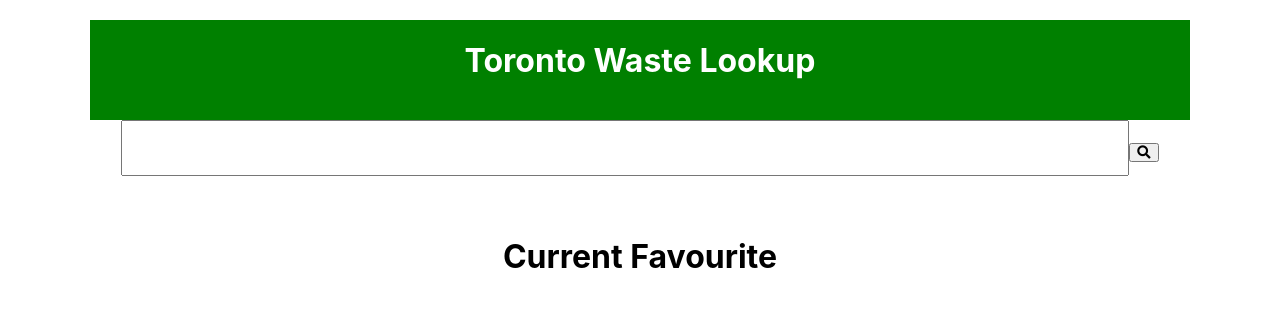
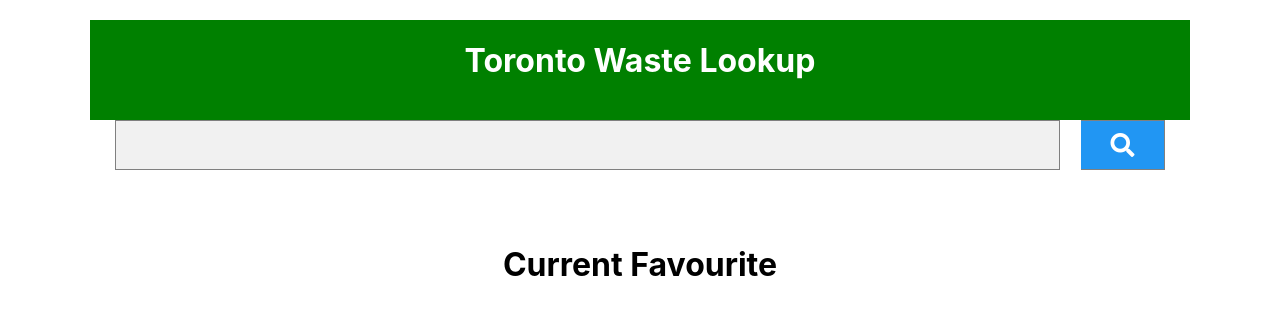
Before and after one commit to rushingbrendan/shopifyWebApplication1, a React (Create React App) app in the folder shopify-application/: page / in a window 1280 px wide. Shown: the top 314 px of the page. Built offline with nearby package versions, Linux system fonts and the light colour scheme.

Commit message:
added more css

```diff
--- a/shopify-application/src/components/torontoWasteLookup.css
+++ b/shopify-application/src/components/torontoWasteLookup.css
@@ -1,3 +1,7 @@
+
+ul li { padding: 5px 0px; }
+
+
 .wasteInfoContainer
 {
     margin: auto;
@@ -60,8 +64,85 @@
     line-height: 20px;
 }
 
-.searchButton
+
+
+.searchFrame
 {
-    width: 200px;
-    height: 50px;
+    width: 1050px;
+    height: 100px;
+    display: flex;
+    justify-content: center;
+    display: inline-block;
+    margin-left: auto;
+    margin-right: auto;
+    text-align: center;
 }
+
+* {
+  box-sizing: border-box;
+}
+
+.searchInput {
+  padding: 10px;
+  font-size: 17px;
+  border: 1px solid grey;
+  float: left;
+  width: 90%;
+  background: #f1f1f1;
+}
+
+.searchButton {
+  float: right;
+  width: 8%;
+  padding: 12px;
+  background: #2196F3;
+  color: white;
+  font-size: 12px;
+  border: 1px solid grey;
+  border-left: none;
+  cursor: pointer;
+}
+
+.searchButton :hover {
+  background: #0b7dda;
+  color: yellow;
+
+}
+
+form.example::after {
+  content: "";
+  clear: both;
+  display: table;
+}
+
+.checkboxColumn{
+    float: middle;
+
+    vertical-align: top;
+    width: 5%;
+    border: solid black 1px;
+
+}
+
+.titleColumn{
+    float: left;
+    text-align: left;
+    vertical-align: top;
+    width: 35%;
+    border: solid black 1px;
+
+
+}
+
+.bodyColumn{
+    float: left;
+    text-align: left;
+    vertical-align: top;
+
+    width: 55%;
+    border: solid black 1px;
+}
+
+.horizontalPaddingColumn{
+    width:5%;
+}
--- a/shopify-application/src/components/torontoWasteLookup.js
+++ b/shopify-application/src/components/torontoWasteLookup.js
@@ -12,13 +12,11 @@
         super(props);
         this.state = {
             searchInput: '',
-            //searchKeyword: "takeout",
-            searchKeyword: "egg carton",
-            //searchKeyword: "bread bag tag, milk bag tag, elastic band, rubber band, twist tie, rope, twine, string, hemp, ribbon, bow, burlap, staple, fastener, wire, florists wire, plastic tag, tape, duct tape, electrical tape, masking tape, scotch tape, painters tape, tape dispenser, chain, nylon, thread",
+            searchKeyword: '',
             rawData: [],
             matchedData: [],
             favourites: [],
-            selectedFavourite: "Oversize (flooring & carpeting)"
+            selectedFavourite: ''
         };
     }
 
@@ -46,9 +44,7 @@
             if(i !== -1) {
                 this.state.favourites.splice(i, 1);
             }
-            //this.state.favourites.pop(event.target.value)
           }
-
       }
 
     /* Triggered when search button is clicked */
@@ -64,10 +60,40 @@
             {this.state.rawData.filter(result=>result.keywords.includes(this.state.searchInput)).map(item=>
 
               <div className="APIreturnedDataFont" >
+                <div className="checkboxColumn">
+                <br></br>
+                    <input type="checkbox" key={item.title} value={item.title} onChange={this.updateFavourites}
+                     defaultChecked={this.determineCheckStatus}>
+                     </input>
+            </div>
+                <div className="titleColumn">
+                    <h4>&nbsp;&nbsp;{item.title}</h4>
+                </div>
+                <div className="horizontalPaddingColumn"></div>
+                <div className="bodyColumn">
+
+                <div dangerouslySetInnerHTML={{
+                    __html: item.body.split('&lt;').join('<').split('&gt;').join('>')
+                    }} />
+                </div>
+              </div>
+            )}
+      </div>
+        )
+    }
+
+
+    displayUserFavouritesFunction = (event) => {
+        return(
+            <div>
+            {this.state.rawData.filter(result=>this.state.favourites.includes(result.title)).map(item=>
+
+              <div className="APIreturnedDataFont" >
                   <table border="1">
                       <tbody>
-                          <td width="5" align="right">
-                              <input type="checkbox" value={item.title} onChange={this.updateFavourites} defaultChecked={false}></input>
+                          <td width="10 px" align="right">
+                              <input type="checkbox" value={item.title}
+                                onChange={this.updateFavourites} checked={true}></input>
                           </td>
                           <td width ="500 px" align="left">
                               <h4>&nbsp;&nbsp;{item.title}</h4>
@@ -87,58 +113,14 @@
     }
 
 
-    displayUserFavouritesFunction = (event) => {
-        return(
-            <div>
-            {this.state.rawData.filter(result=>this.state.favourites.includes(result.title)).map(item=>
-
-              <div className="APIreturnedDataFont" >
-                  <table border="1">
-                      <tbody>
-                          <td width="5" align="right">
-                              <input type="checkbox" value={item.title} onChange={this.updateFavourites} defaultChecked={false}></input>
-                          </td>
-                          <td width ="500 px" align="left">
-                              <h4>&nbsp;&nbsp;{item.title}</h4>
-                          </td>
-                          <td width="700 px" align="left">
-
-                            <div dangerouslySetInnerHTML={{
-                                __html: item.body.split('&lt;').join('<').split('&gt;').join('>')
-                                }} />
-                          </td>
-                      </tbody>
-                  </table>
-              </div>
-            )}
-      </div>
-        )
+    determineCheckStatus = (event) => {
+        if (this.state.favourites.includes(event.target.value)){
+            return true;
         }
-
-
-    displayUserFavourites = (event) => {
-        return(
-            <div>
-                {this.state.favourites.map(currentFavourite =>
-                    {this.state.rawData.map(currentItem =>
-
-                        {if (1 === 1){
-                            return (<div>UDYSKFHKHF</div>)
-                        }}
-
-                        )}
-                    )}
-
-            </div>
-            )}
-
-
-
-
-
-
-
-
+        else{
+            return false;
+        }
+    }
 
 
   render() {
@@ -152,32 +134,28 @@
       </div>
       <br className ="spaceUnderHeader"></br>
 
-      <div>
+      <div className ="searchFrame">
         <input type="text" className="searchInput" value={this.state.searchInput} onChange={event => this.updateSearchInput(event)}></input>
-
-      <button id="searchButton" className="fas fa-search" onClick={this.handleKeywordSearch}></button>
+        <button className="searchButton" id="searchButton" type="button" onClick={this.handleKeywordSearch}>
+            <i class="fa fa-search fa-2x"></i>
+        </button>
       </div>
-
-
-      <br className ="spaceUnderHeader"></br>
 
 
 
 
+
+
+
+      <div className ="searchFrame">
       {this.getDataFromAPI()}
 
-      <br className ="spaceUnderHeader"></br>
+
       <h1>Current Favourite</h1>
 
-      {this.state.favourites.map(favourites=>
-
-            <div className="APIreturnedDataFont" >
-            {favourites}
-            </div>
-            )}
         {this.displayUserFavouritesFunction()}
 
-
+        </div>
       </div>
     );
 
```
Lines whose indentation alone changed are shown as unchanged.
